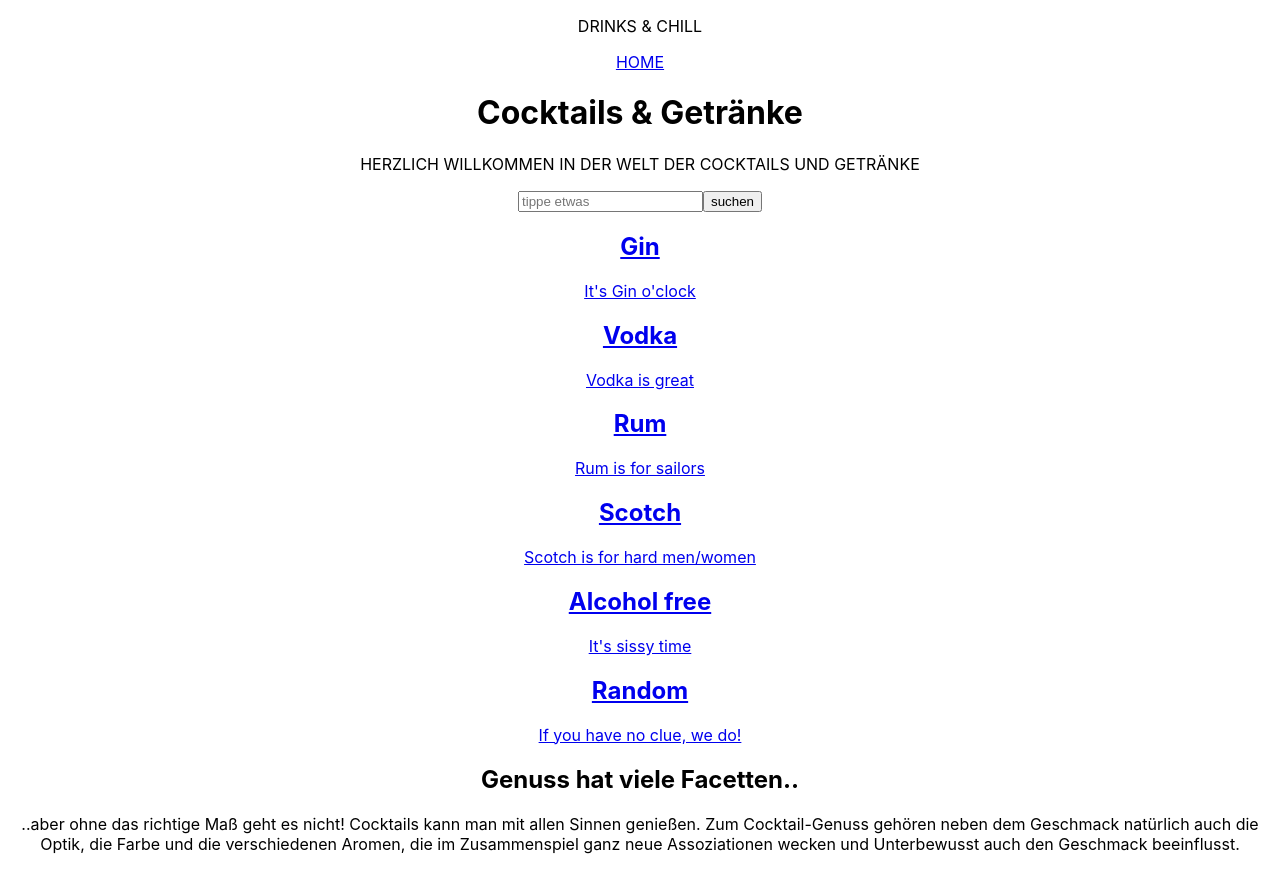
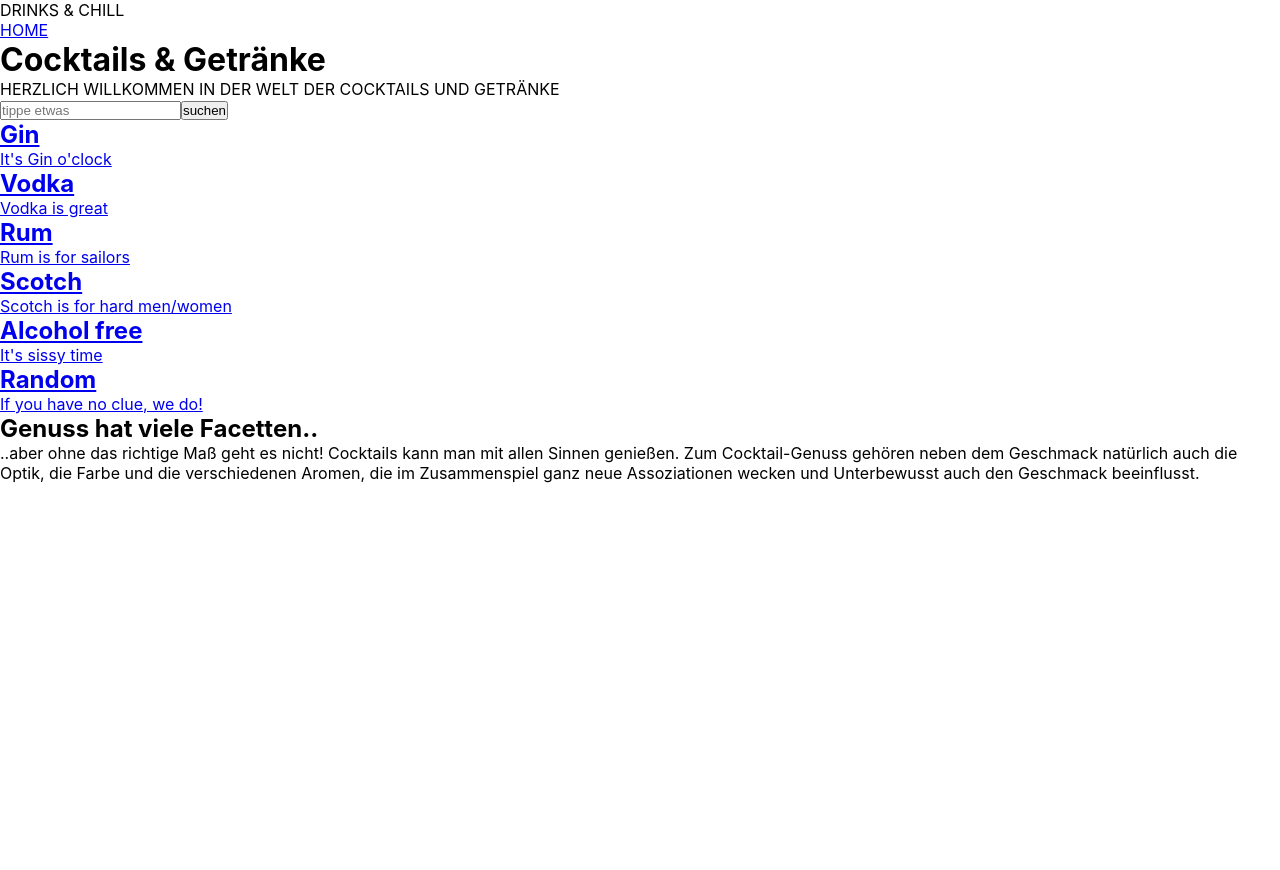
Before and after one commit to Schlabauke/ProjektCocktail, a React (Create React App) app: page / in a window 1280 px wide. After the commit the page ends 800 px from the top, so only its background shows below. Built offline with nearby package versions, Linux system fonts and the light colour scheme.

Commit message:
scss general styles

```diff
--- a/src/App.scss
+++ b/src/App.scss
@@ -1,3 +1,6 @@
-.App{
-  text-align: center;
+// General Styles
+* {
+  margin: 0;
+  padding: 0;
+  box-sizing: border-box;
 }
```
